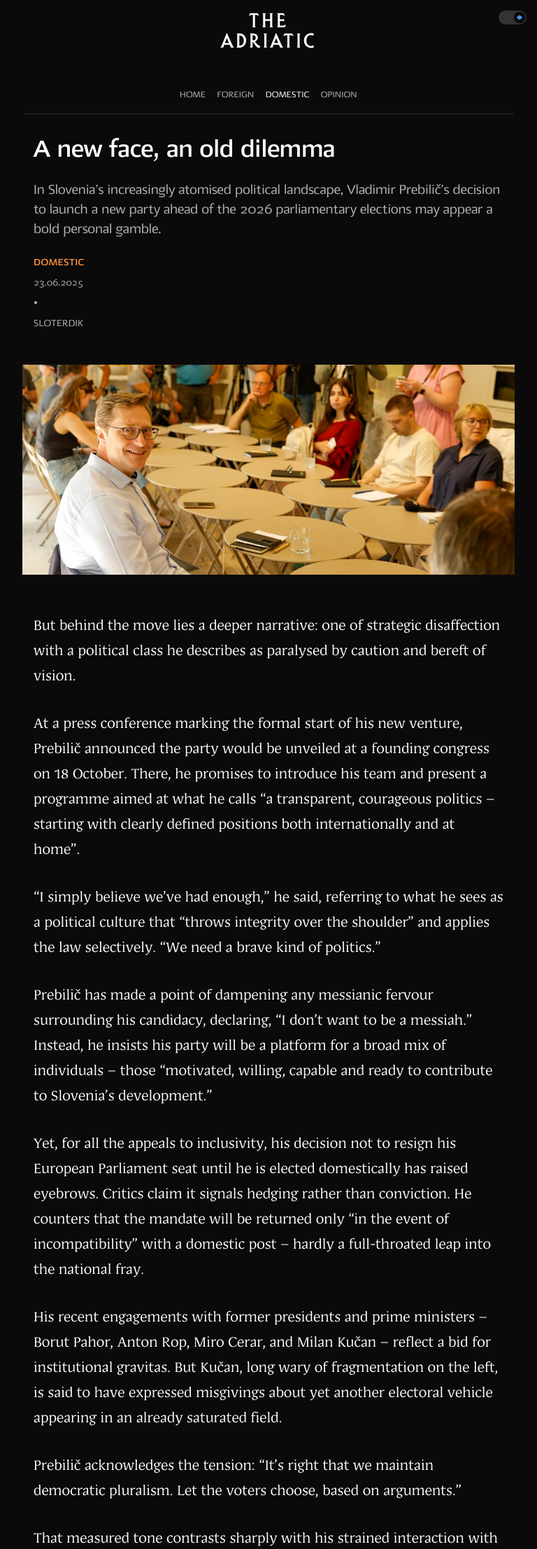
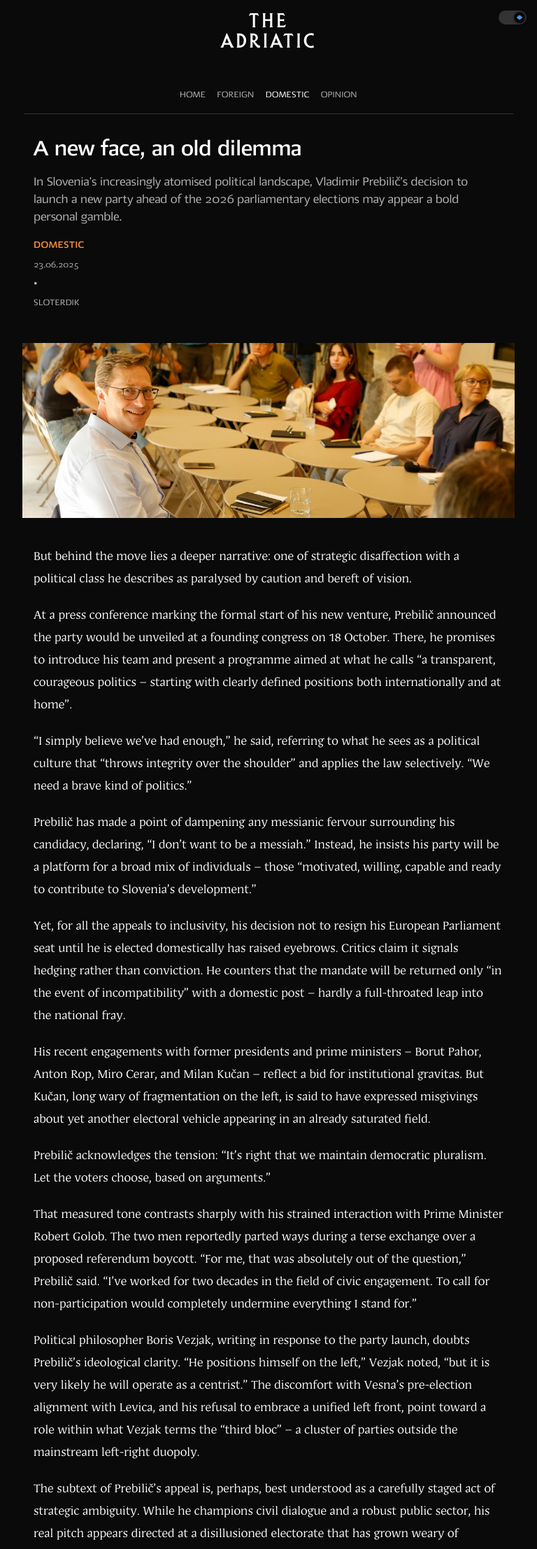
Before and after one commit to tfhoerest/azt, a Jekyll site: the page built from _posts/2025-06-23-bid-for-relevance.md, in a window 768 px wide. Shown: the top 2213 px of the page at 70% size. Built offline with Jekyll 4.4.1, drawn with Linux system fonts in a browser that asks for light colours; some web fonts are replaced.

Commit message:
Update post.html

```diff
--- a/_layouts/post.html
+++ b/_layouts/post.html
@@ -5,7 +5,7 @@
 <style>
 /* INDIVIDUAL POST PAGE */
 .post-container {
-    max-width: 1000px;
+    max-width: 1000px;  /* Zeit-style wide container */
     margin: 0 auto;
     padding: 0 var(--z-ds-space-s);
 }
@@ -13,14 +13,14 @@
 .post-header {
     margin-bottom: var(--z-ds-space-xl);
     text-align: left;
-    max-width: 680px; /* 2/3rds of image width */
+    max-width: 680px; /* FAZ-style readable width */
     margin-left: auto;
     margin-right: auto;
 }
 
 .post-title {
     font-family: 'Saj JY', 'Inter', 'Helvetica Neue', Helvetica, Arial, FreeSans, sans-serif;
-    font-size: 2.75rem;  /* Slightly larger */
+    font-size: 2.75rem;  /* Zeit-style larger title */
     font-weight: 700;
     color: var(--z-ds-color-text-100);
     line-height: 1.1;  /* Tighter line height for large headlines */
@@ -28,7 +28,7 @@
 }
 
 .post-lede {
-    font-size: 1.375rem;  /* Slightly larger */
+    font-size: 1.375rem;  /* Zeit-style larger lede */
     color: var(--z-ds-color-text-70);
     line-height: 1.4;
     margin-bottom: 1.5rem;  /* More space to meta */
@@ -53,7 +53,7 @@
 
 .post-image {
     width: 100%;
-    height: 562px;
+    height: 562px;  /* Zeit-style image height */
     object-fit: cover;
     margin-bottom: var(--z-ds-space-xl);
 }
@@ -61,10 +61,10 @@
 .post-content {
     color: var(--z-ds-color-text-100);
     font-family: 'Adriatic22', 'Source Serif Pro', 'Georgia', 'Times New Roman', serif;
-    font-size: 1.5rem;  /* 20px */
+    font-size: 1.5rem;
     line-height: 1.5;
-    font-weight: 500;  /* Add this - makes text medium weight */
-    max-width: 680px; /* 2/3rds of image width */
+    font-weight: 500;  /* Medium weight for better readability */
+    max-width: 680px; /* FAZ-style readable width */
     margin-left: auto;
     margin-right: auto;
 }
@@ -139,7 +139,7 @@
     margin-top: var(--z-ds-space-xxl);
     padding-top: var(--z-ds-space-xl);
     text-align: center;
-    max-width: 680px; /* 2/3rds of image width */
+    max-width: 680px; /* Consistent with content width */
     margin-left: auto;
     margin-right: auto;
 }
@@ -157,8 +157,31 @@
     color: var(--z-ds-color-text-100);
 }
 
-/* RESPONSIVE */
+/* TABLET OPTIMIZATION */
+@media (min-width: 48em) and (max-width: 64em) {
+    .post-container {
+        max-width: 800px;
+        padding: 0 var(--z-ds-space-m);
+    }
+
+    .post-image {
+        height: 450px;  /* Medium height for tablets */
+    }
+
+    .post-header,
+    .post-content,
+    .post-navigation {
+        max-width: 600px;  /* Slightly narrower text on tablets */
+    }
+}
+
+/* MOBILE OPTIMIZATION */
 @media (max-width: 48em) {
+    .post-container {
+        max-width: 100%;
+        padding: 0 var(--z-ds-space-s);
+    }
+
     .post-header,
     .post-content,
     .post-navigation {
@@ -167,21 +190,48 @@
     }
 
     .post-title {
-        font-size: 2.25rem;  /* Slightly larger on mobile too */
+        font-size: 2rem;  /* Smaller on mobile */
+        line-height: 1.2;
+        margin-bottom: 1rem;
     }
 
     .post-lede {
-        font-size: 1.25rem;  /* Slightly larger on mobile */
-    }
-
-    .post-image {
-        height: 300px;
+        font-size: 1.125rem;  /* Smaller on mobile */
+        margin-bottom: 1rem;
     }
 
     .post-meta {
         flex-direction: column;
         align-items: flex-start;
         gap: var(--z-ds-space-xxs);
+        margin-bottom: 1.5rem;
+        font-size: 0.8rem;  /* Smaller meta text */
+    }
+
+    .post-image {
+        height: 250px;  /* Much shorter for mobile */
+        margin-bottom: var(--z-ds-space-l);
+    }
+
+    .post-content {
+        font-size: 1.25rem;  /* Slightly smaller body text */
+        line-height: 1.6;  /* More breathing room on mobile */
+    }
+
+    .post-content h1 {
+        font-size: 1.75rem;
+    }
+
+    .post-content h2 {
+        font-size: 1.5rem;
+    }
+
+    .post-content h3 {
+        font-size: 1.25rem;
+    }
+
+    .post-content p {
+        margin-bottom: 1.25rem;  /* Slightly more space between paragraphs */
     }
 }
 </style>
```
